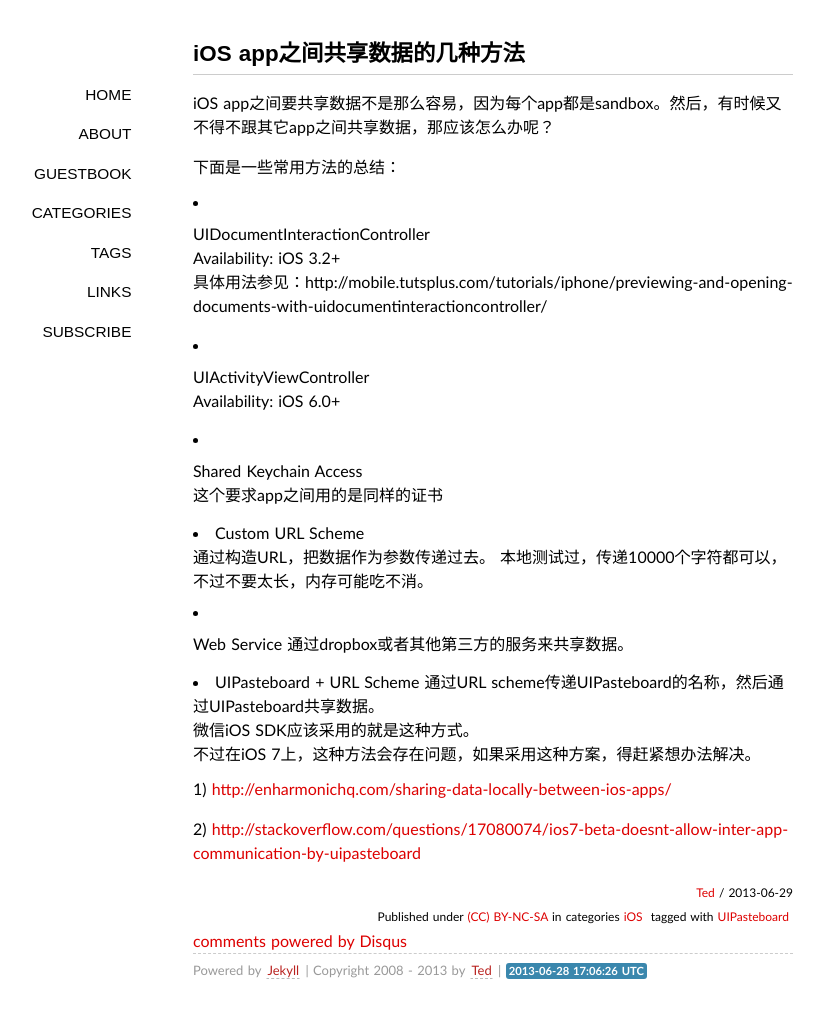
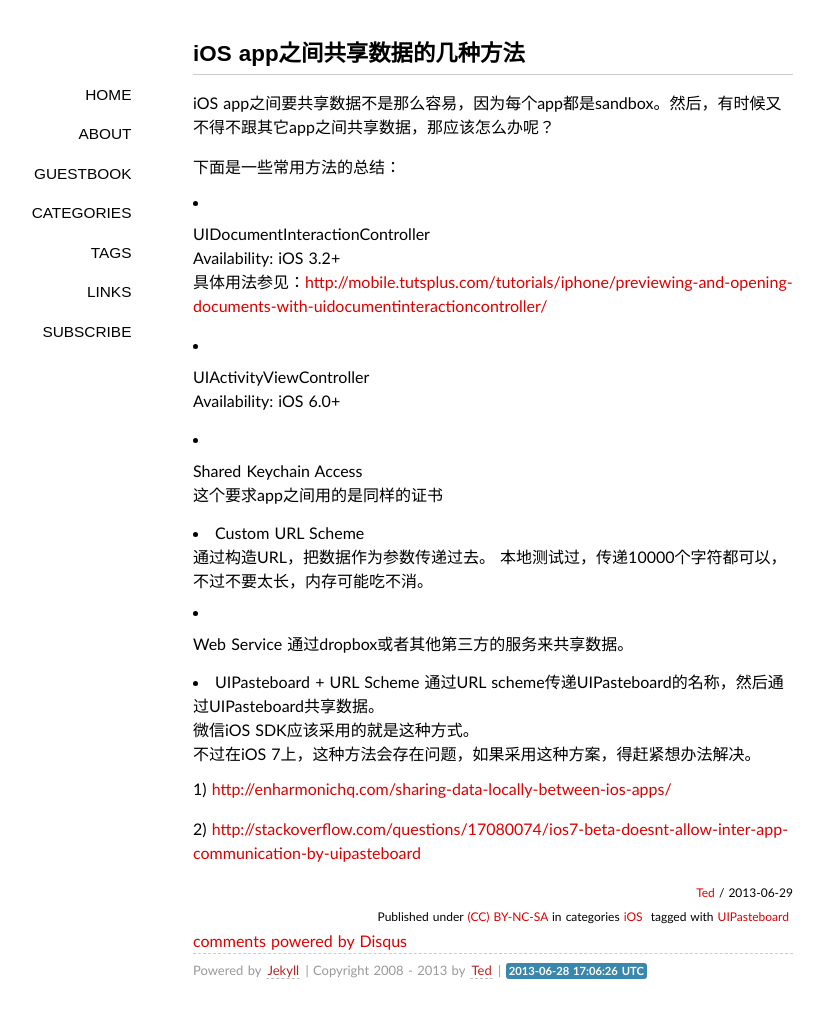
Before and after one commit to wufawei/wufawei.github.com, a Jekyll site: the page built from _posts/201306/2013-06-29-iOS-inter-app-communication.md, in a window 1280 px wide. Shown: the whole page, without its empty margins (147-971 px from the left). Built offline with Jekyll 4.4.1, drawn with Linux system fonts in a browser that asks for light colours; some web fonts are replaced; Markdown is read by kramdown in place of the engine named in the settings; comment, search, counter and statistics services are not loaded.

Commit message:
fix link

```diff
--- a/_posts/201306/2013-06-29-iOS-inter-app-communication.md
+++ b/_posts/201306/2013-06-29-iOS-inter-app-communication.md
@@ -14,7 +14,7 @@ iOS app之间要共享数据不是那么容易，因为每个app都是sandbox。
 
 * UIDocumentInteractionController
  Availability: iOS 3.2+
-  具体用法参见：http://mobile.tutsplus.com/tutorials/iphone/previewing-and-opening-documents-with-uidocumentinteractioncontroller/
+  具体用法参见：<http://mobile.tutsplus.com/tutorials/iphone/previewing-and-opening-documents-with-uidocumentinteractioncontroller/>
 
 * UIActivityViewController
  Availability: iOS 6.0+
```
